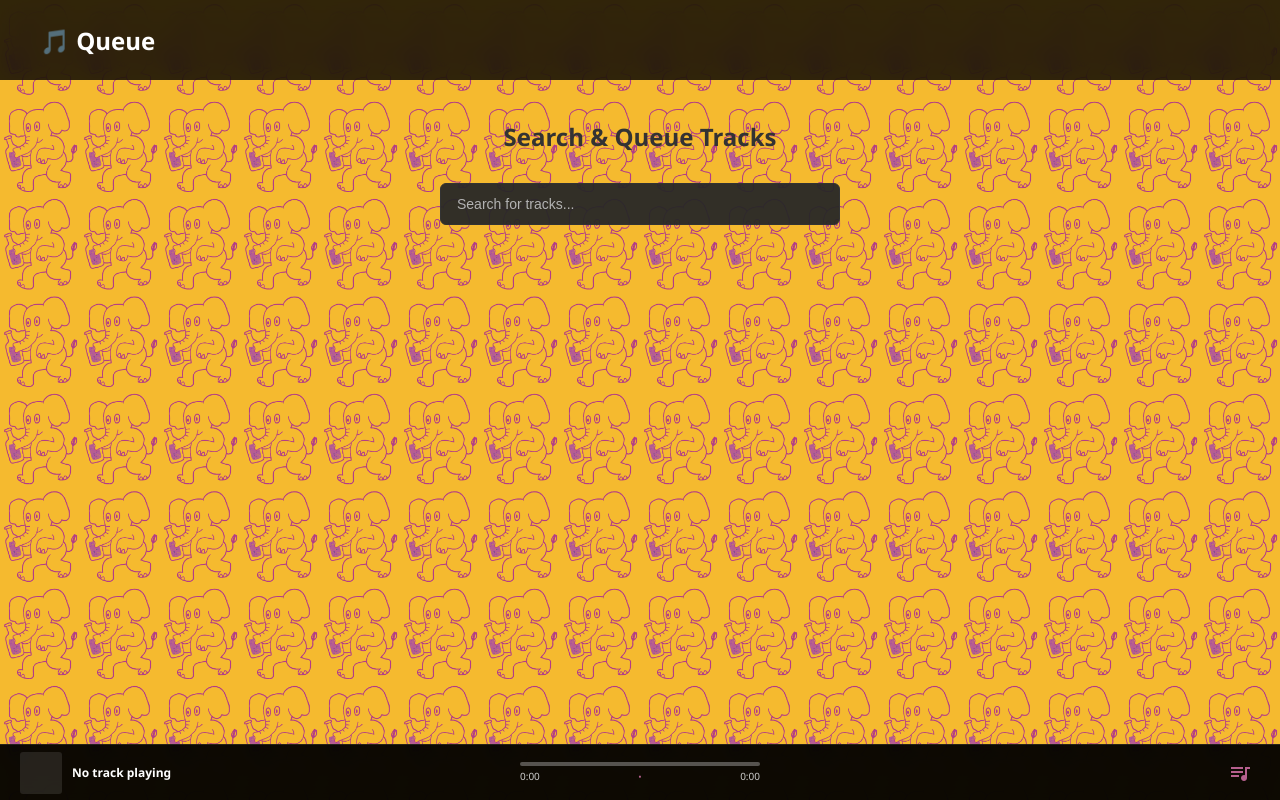
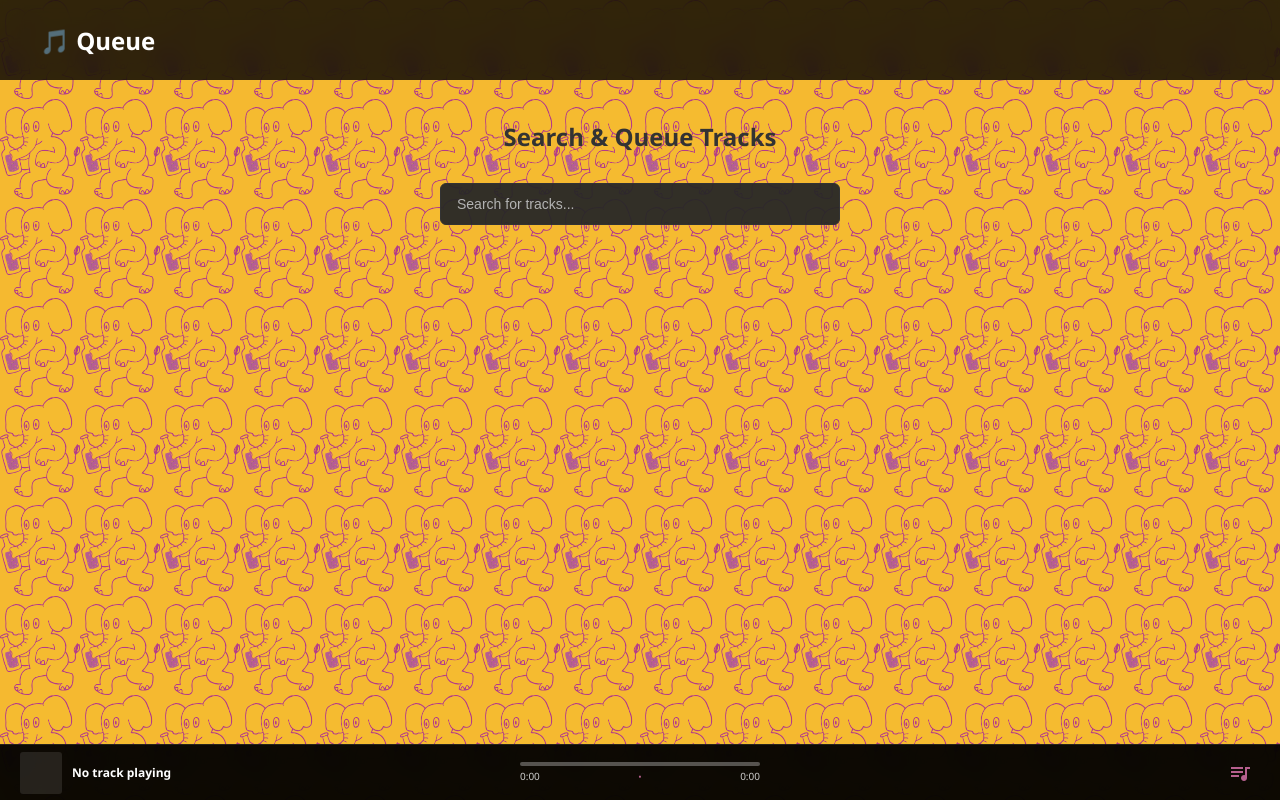
Before and after one commit to ThorTveito/spotify-queue-webapp, a Flask app: page / in a window 1280 px wide. Run offline with Flask 3, Linux system fonts and the light colour scheme; data that the repository does not hold is empty.

Commit message:
Changed background to cropped svg

```diff
--- a/static/styles.css
+++ b/static/styles.css
@@ -15,7 +15,7 @@ body {
     background-color: rgb(245,185,48);
     margin: 0;
     padding: 0;
-    background-image: url('images/Bakgrunnsbilde-cropped.png');
+    background-image: url('images/ElefantSVG.svg');
     background-size:10vh;
     background-repeat: repeat;
     background-attachment: fixed;
```
